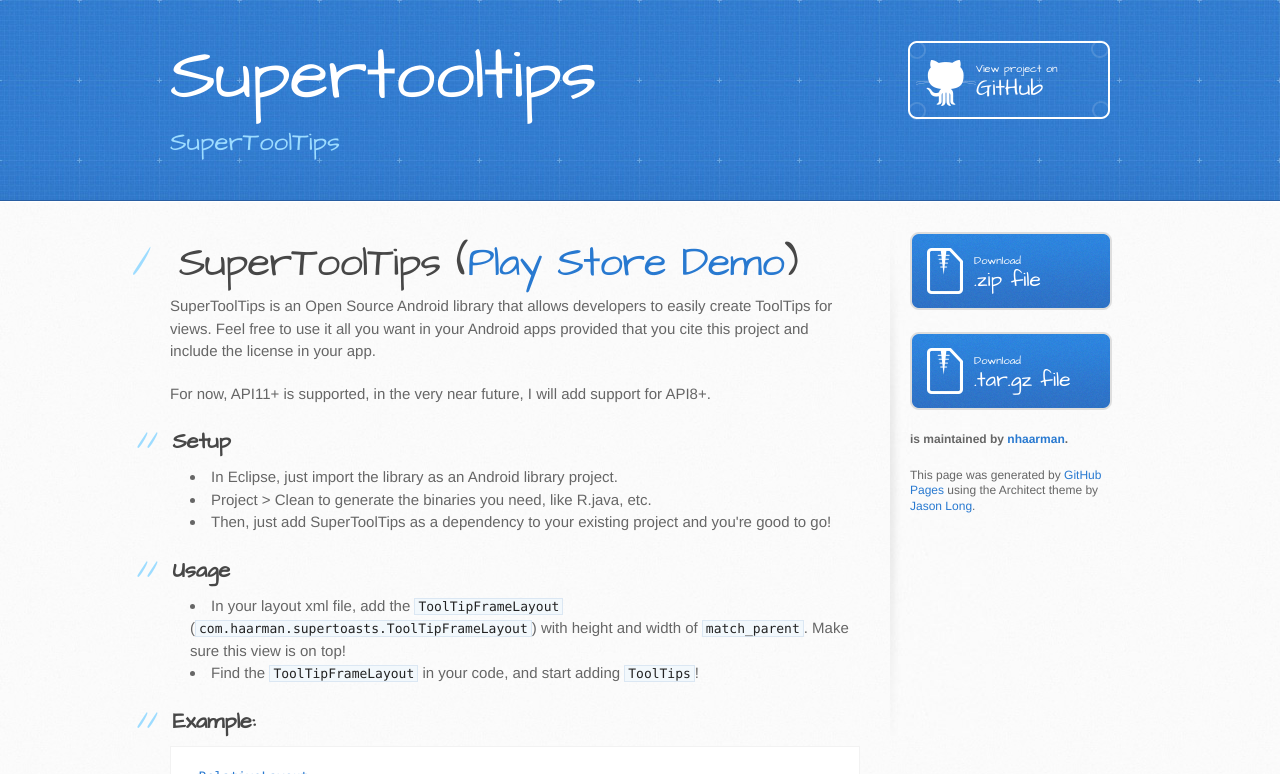
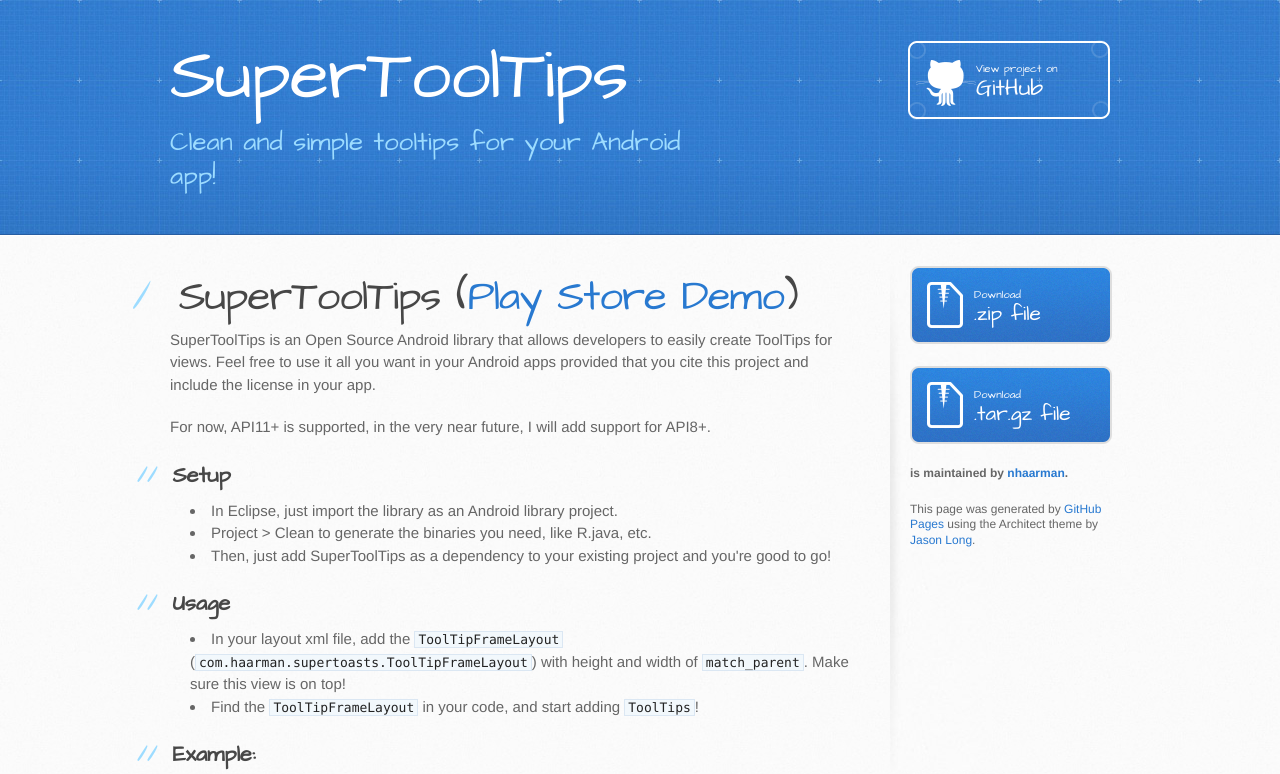
Before and after one commit to nhaarman/supertooltips, a plain HTML site: page index.html in a window 1280 px wide. Shown: the top 774 px of the page. Drawn offline with Linux system fonts and the light colour scheme.

Commit message:
Create gh-pages branch via GitHub

```diff
--- a/index.html
+++ b/index.html
@@ -13,14 +13,14 @@
     <script src="//html5shiv.googlecode.com/svn/trunk/html5.js"></script>
     <![endif]-->
 
-    <title>Supertooltips by nhaarman</title>
+    <title>SuperToolTips by nhaarman</title>
   </head>
 
   <body>
     <header>
       <div class="inner">
-        <h1>Supertooltips</h1>
-        <h2>SuperToolTips</h2>
+        <h1>SuperToolTips</h1>
+        <h2>Clean and simple tooltips for your Android app!</h2>
         <a href="https://github.com/nhaarman/supertooltips" class="button"><small>View project on</small>GitHub</a>
       </div>
     </header>
```
Also changed, not shown: params.json (+1 -1 lines).
